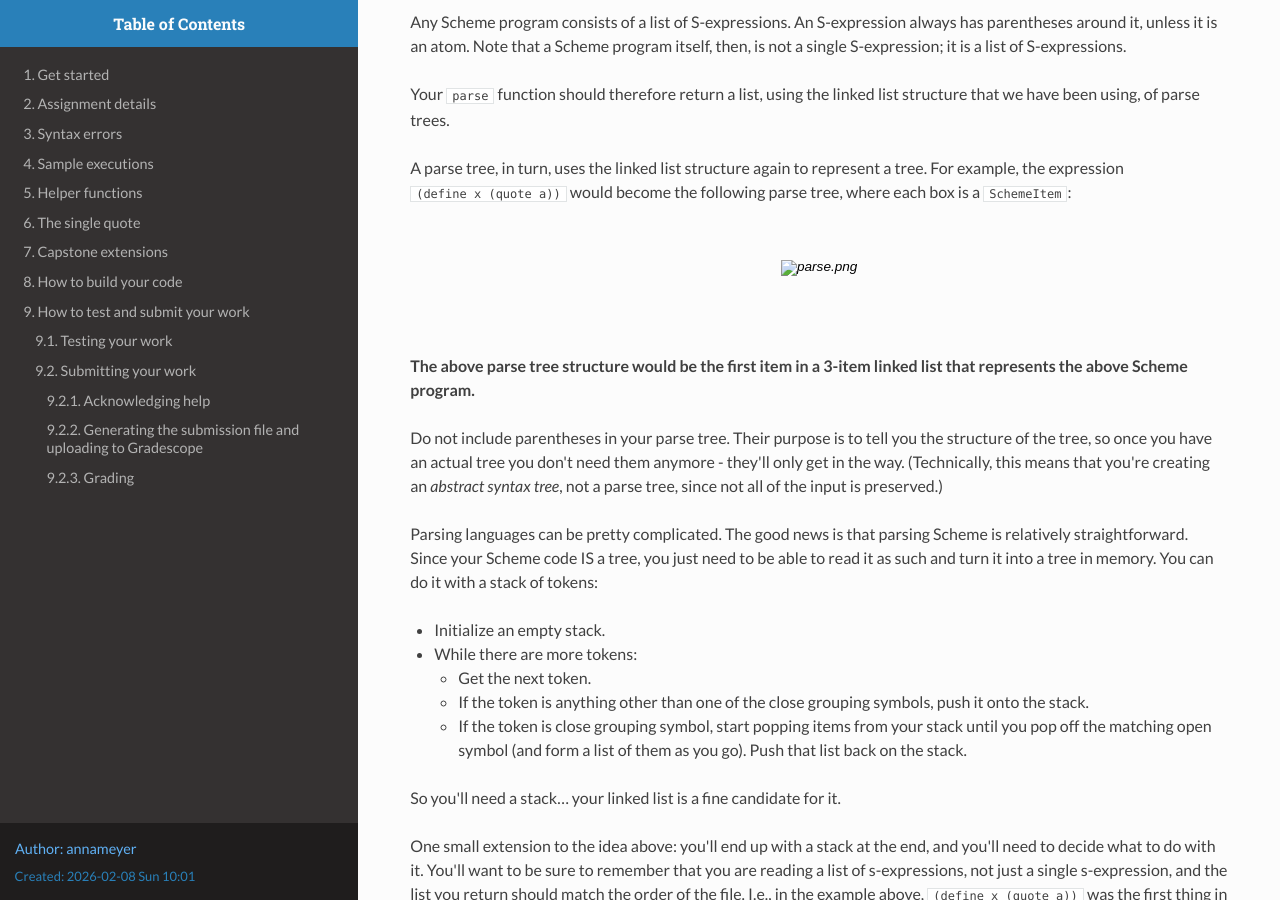
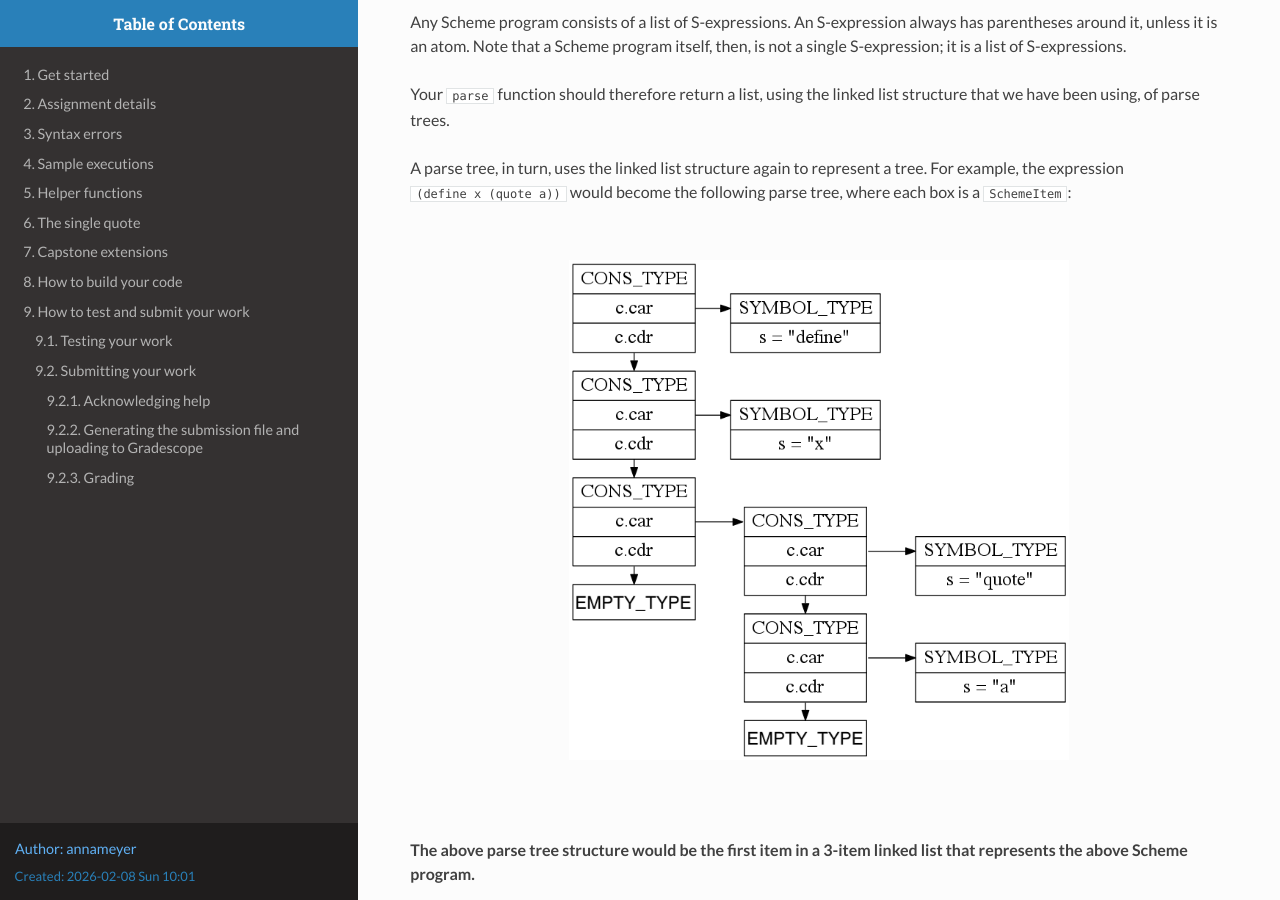
Before and after one commit to annapmeyer/annapmeyer.github.io, a Jekyll site: the page built from _pages/teaching/2026-1winter-cs251/assignments/p04-interpreter-parser/interpreter-4-parser.html, in a window 1280 px wide and 900 px high, scrolled down 953 px. Built offline with Jekyll 4.4.1, drawn with Linux system fonts in a browser that asks for light colours; nearby versions of some CDN libraries.

Commit message:
fix imag elink

```diff
--- a/_pages/teaching/2026-1winter-cs251/assignments/p04-interpreter-parser/interpreter-4-parser.html
+++ b/_pages/teaching/2026-1winter-cs251/assignments/p04-interpreter-parser/interpreter-4-parser.html
@@ -267,7 +267,7 @@ a <code>SchemeItem</code>:
 
 
 <div id="org0d692c3" class="figure">
-<p><img src="./parse.png" alt="parse.png" width="500px" />
+<p><img src="../../_pages/teaching/2026-1winter-cs251/assignments/p04-interpreter-parser/parse.png" alt="parse.png" width="500px" />
 </p>
 </div>
 
```
